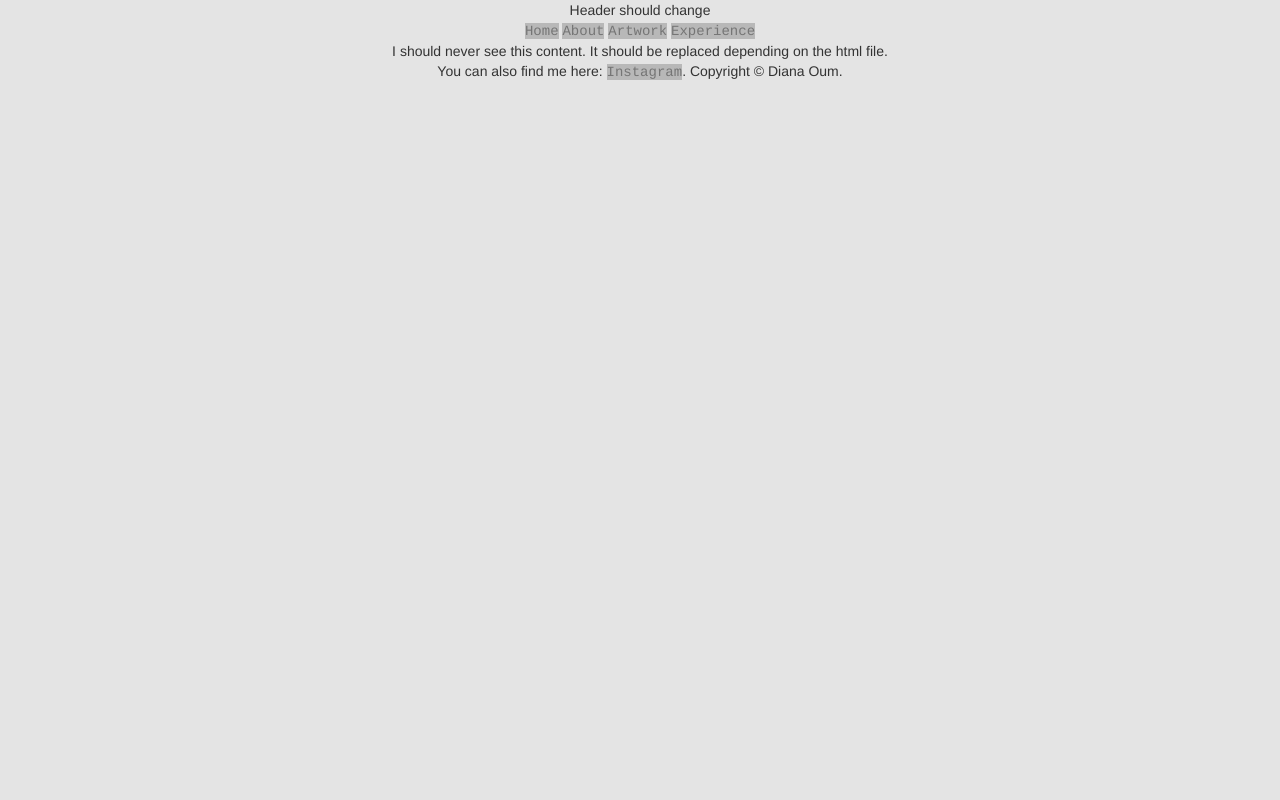
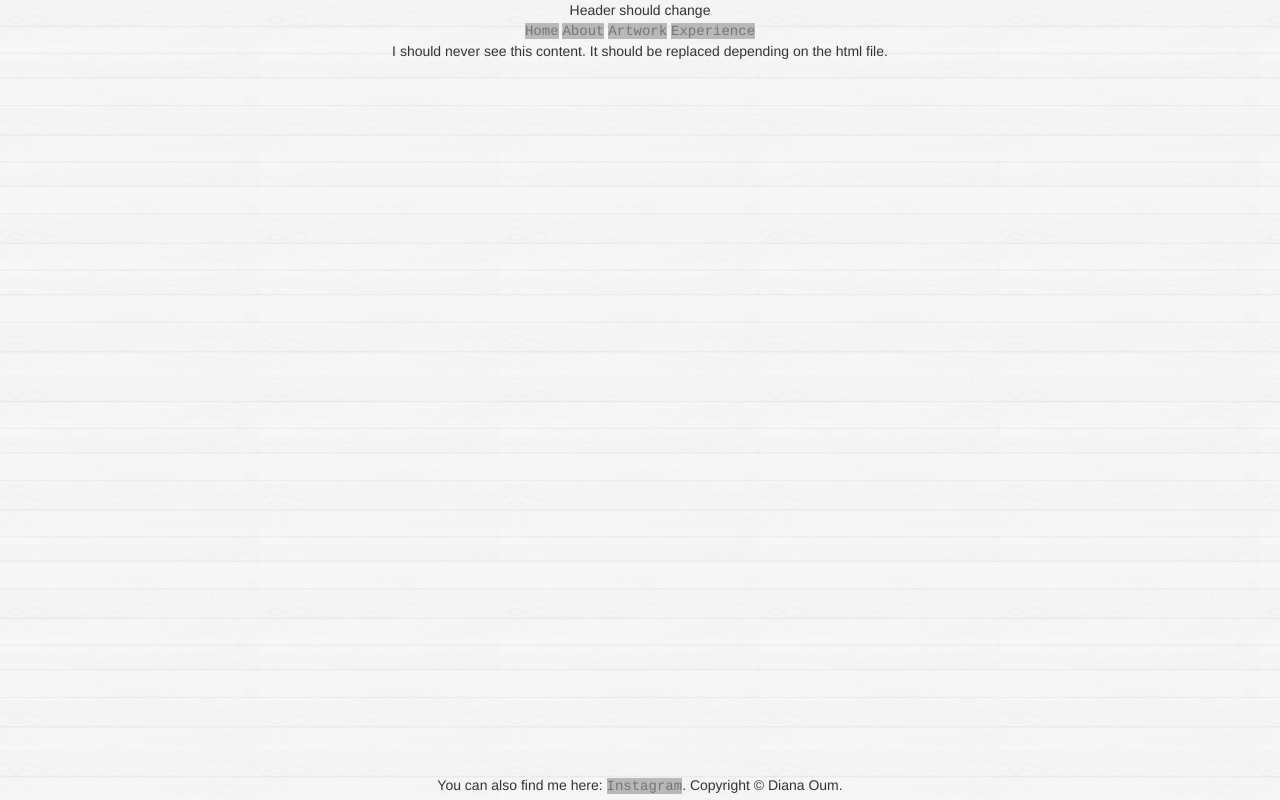
Before and after one commit to dikou/DO_Portfolio, a Python web app: template templates/base.html in a window 1280 px wide. Run offline with Jinja, Linux system fonts and the light colour scheme; the template is opened without the code that fills it, so the values that code supplies are empty; some libraries are stand-ins or nearby versions.

Commit message:
Add background image

```diff
--- a/static/style.css
+++ b/static/style.css
@@ -1,6 +1,12 @@
+html {
+    position: relative;
+    min-height: 100%;
+}
+
 body {
 	text-align: center;
-	background-color: #E4E4E4;
+	background-image: url("background.png");
+	margin: 0 0 100px; /* bottom = footer height */
 }
 
 h1 {
@@ -65,3 +71,15 @@ ul {
 #photo-gallery {
   width: 100%;
 }
+
+footer {
+	position: absolute;
+	left: 0;
+    bottom: 0;
+    height: 100px;
+    width: 100%;
+}
+
+footer p {
+	margin-top: 75px;
+}
```
